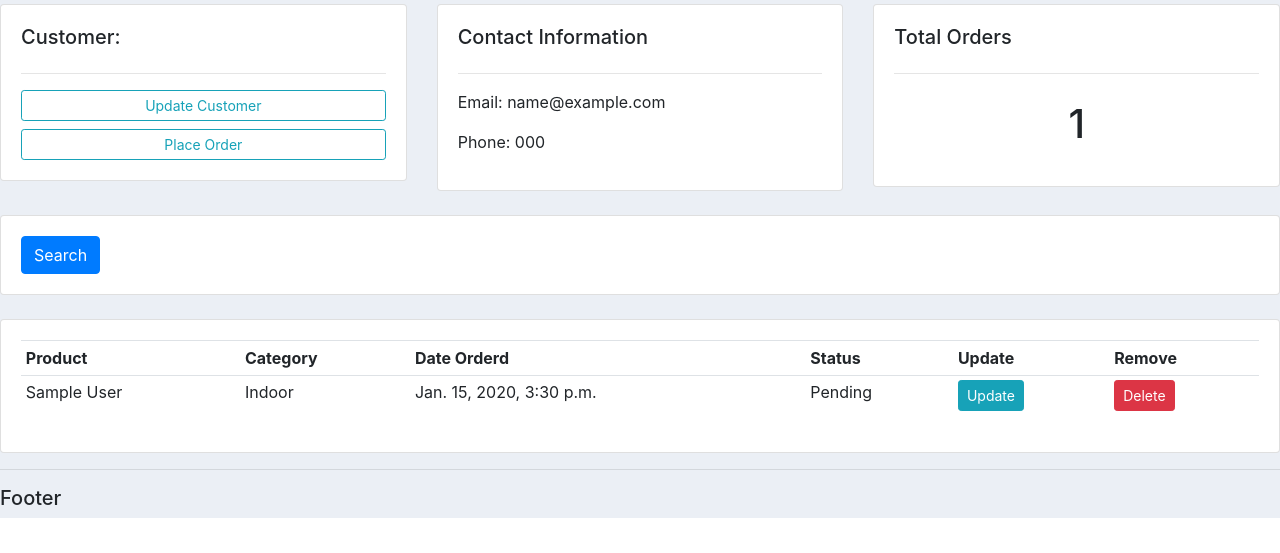
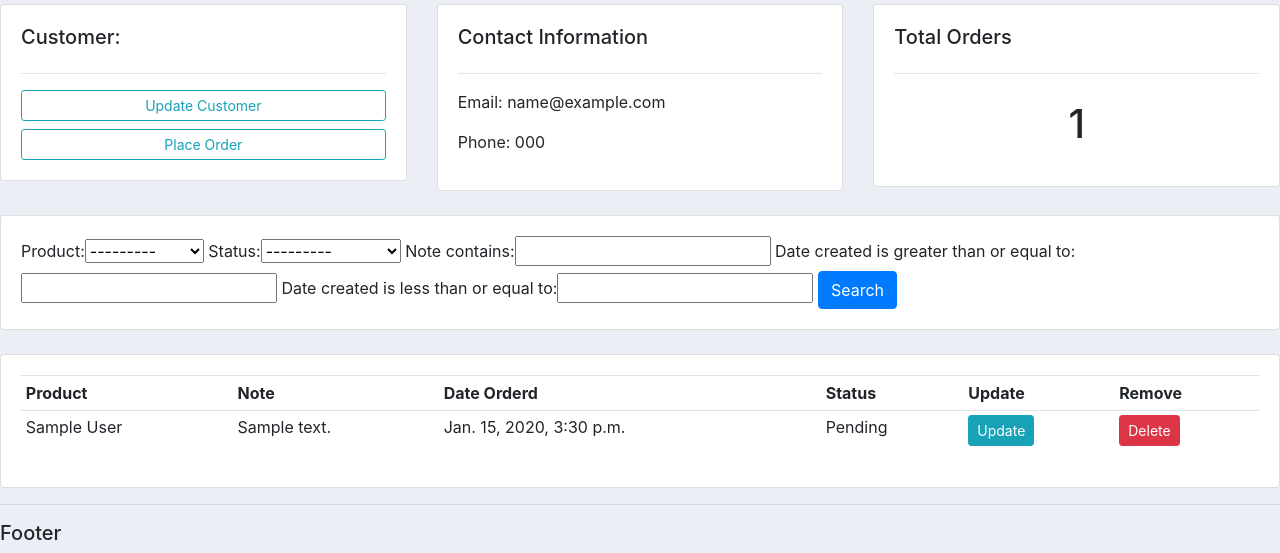
Before and after one commit to krishnashenoy123/customer-management, a Django app: page /customer/1/ in a window 1280 px wide. Shown: the part 336-889 px from the top of the page. Before the commit the page ends 854 px from the top, so only its background shows below. Run offline with Django 3.2, Linux system fonts and the light colour scheme; tables that the repository leaves empty hold one stand-in row (values such as "Sample post"); some libraries are stand-ins or nearby versions.

Commit message:
Added filter search feature

```diff
--- /dev/null
+++ b/accounts/filters.py
@@ -0,0 +1,12 @@
+import django_filters
+from .models import *
+from django_filters import DateFilter, CharFilter
+
+class OrderFilter(django_filters.FilterSet):
+    start_date = DateFilter(field_name="date_created", lookup_expr='gte')
+    end_date = DateFilter(field_name="date_created", lookup_expr='lte')
+    note = CharFilter(field_name="note", lookup_expr='icontains')
+    class Meta:
+        model = Order
+        fields = '__all__'
+        exclude = ['customer', 'date_created']
--- a/accounts/models.py
+++ b/accounts/models.py
@@ -42,6 +42,7 @@
     product = models.ForeignKey(Product, null=True, on_delete=models.SET_NULL)
     status = models.CharField(max_length=50, null=True, choices=STATUS)
     date_created = models.DateTimeField(auto_now_add=True, null=True)
+    note = models.CharField(max_length=1000, null=True)
 
     def __str__(self):
         return self.product.name
--- a/accounts/templates/accounts/customer.html
+++ b/accounts/templates/accounts/customer.html
@@ -39,7 +39,7 @@
 	<div class="col">
 		<div class="card card-body">
 			<form method="get">
-
+				{{myFilter.form}}
 		    <button class="btn btn-primary" type="submit">Search</button>
 		  </form>
 		</div>
@@ -54,7 +54,7 @@
 			<table class="table table-sm">
 				<tr>
 					<th>Product</th>
-					<th>Category</th>
+					<th>Note</th>
 					<th>Date Orderd</th>
 					<th>Status</th>
 					<th>Update</th>
@@ -64,7 +64,7 @@
 				{% for i in orders %}
 					<tr>
 						<td>{{i.product}}</td>
-						<td>{{i.product.category}}</td>
+						<td>{{i.note}}</td>
 						<td>{{i.date_created}}</td>
 						<td>{{i.status}}</td>
 						<td><a class="btn btn-sm btn-info" href="{% url 'update_order' i.id %}">Update</a></td>
--- a/accounts/views.py
+++ b/accounts/views.py
@@ -3,6 +3,7 @@
 from django.forms import inlineformset_factory
 from .models import *
 from .forms import OrderForm
+from .filters import OrderFilter
 
 # Create your views here.
 
@@ -31,7 +32,9 @@
     customers = Customer.objects.get(id=pk)
     orders = customers.order_set.all()
     order_count = orders.count()
-    context = {'customers':customers, 'orders':orders, 'order_count':order_count}
+    myFilter = OrderFilter(request.GET, queryset=orders)
+    orders = myFilter.qs
+    context = {'customers':customers, 'orders':orders, 'order_count':order_count, 'myFilter':myFilter}
     return render(request, 'accounts/customer.html', context)
 
 def create_order(request, pk):
--- a/customer/settings.py
+++ b/customer/settings.py
@@ -41,6 +41,7 @@
     'django.contrib.staticfiles',
 
     'accounts',
+    'django_filters',
 ]
 
 MIDDLEWARE = [
```
Also changed, not shown: accounts/migrations/0002_order_note.py (added).
